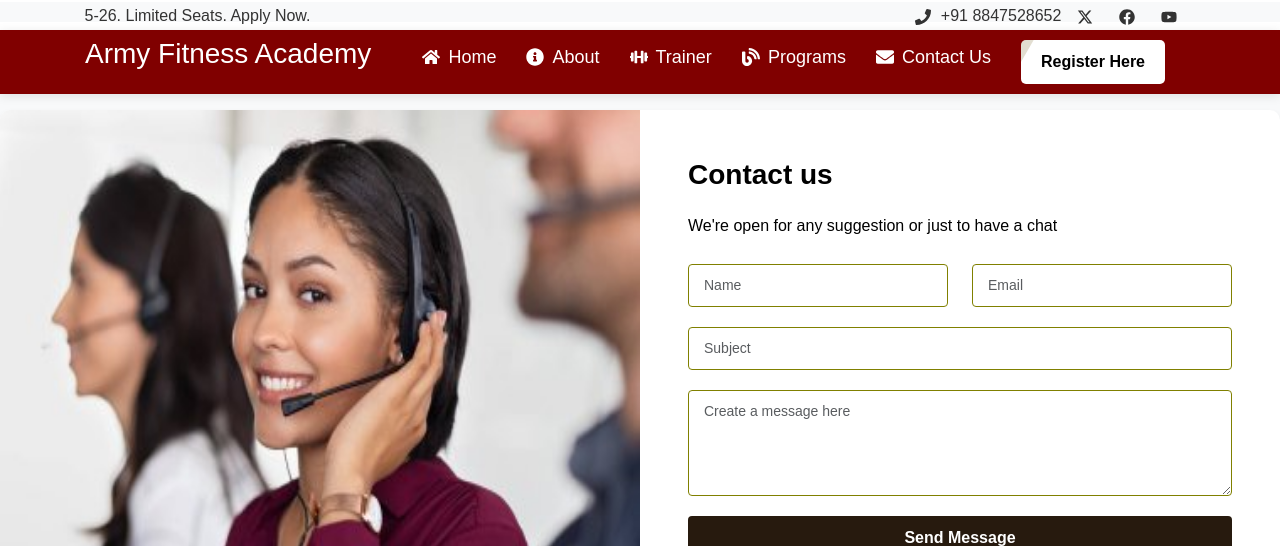
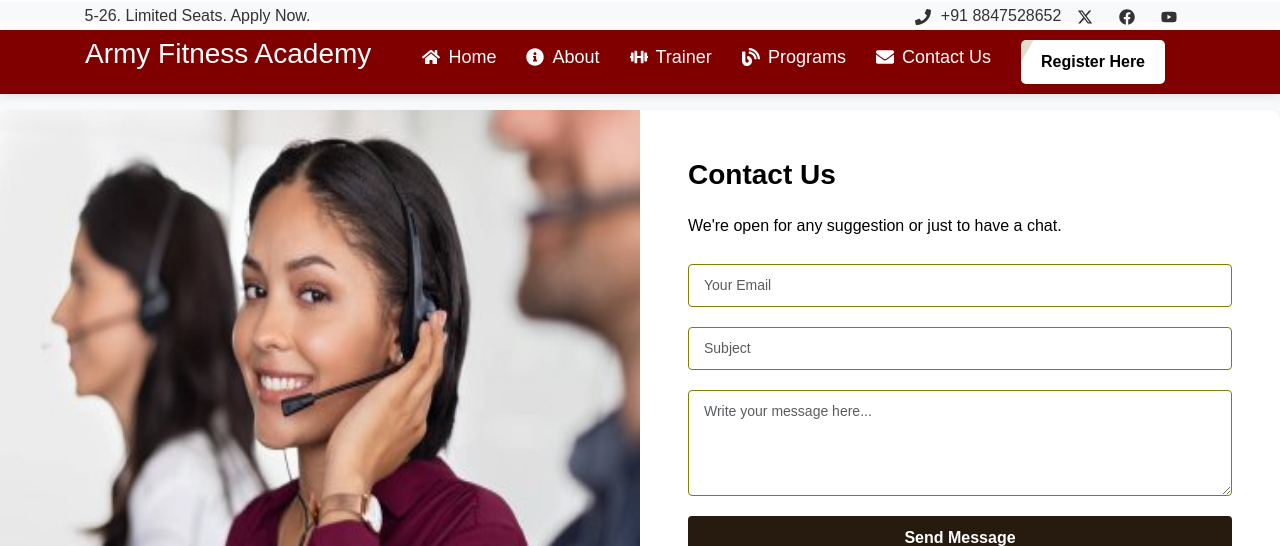
Before and after one commit to lkadel123/MyFitnessApp, a React (Vite) app: page /contact in a window 1280 px wide. Shown: the top 546 px of the page. Built offline with nearby package versions, Linux system fonts and the light colour scheme.

Commit message:
Update Contact-me.jsx

```diff
--- a/src/assets/Components/Contact-me.jsx
+++ b/src/assets/Components/Contact-me.jsx
@@ -1,10 +1,8 @@
 import React, { useState } from "react";
-import emailjs from "emailjs-com";
-import './contact-me.css';
+import "./contact-me.css";
 
 const ContactSection = () => {
   const [formData, setFormData] = useState({
-    userName: "",
     email: "",
     subject: "",
     message: "",
@@ -18,37 +16,54 @@ const ContactSection = () => {
     setFormData({ ...formData, [name]: value });
   };
 
-  const handleSubmit = (e) => {
+  const handleSubmit = async (e) => {
     e.preventDefault();
 
-    emailjs
-      .send(
-        "service_dmsasul",  // Replace with your EmailJS Service ID
-        "template_hcogpso", // Replace with your EmailJS Template ID
-        {
-          user_name: formData.userName,
-          user_email: formData.email,
-          subject: formData.subject,
-          message: formData.message,
+    const apiUrl = "https://weboum.com/email-api/";
+
+    const emailData = {
+      wxmail: "true",
+      email: formData.email,
+      subject: formData.subject,
+      message: formData.message,
+    };
+
+    try {
+      const response = await fetch(apiUrl, {
+        method: "POST",
+        mode: "cors",
+        headers: {
+          "Content-Type": "application/json",
+          "Accept": "application/json",
         },
-        "sQgYEIvxt5uWXhk39"  // Replace with your EmailJS Public Key
-      )
-      .then((res) => {
-        setResponse("Message sent successfully!");
-        alert("Message sent successfully!");
-      })
-      .catch((error) => {
-        setError("Failed to send message.");
-        console.error(error);
+        body: JSON.stringify(emailData),
       });
 
-    setFormData({
-      userName: "",
-      email: "",
-      subject: "",
-      message: "",
-    });
+      const text = await response.text();  // Read the response as text first
+
+      let result;
+      try {
+        result = JSON.parse(text);  // Try parsing as JSON
+      } catch (error) {
+        throw new Error("Invalid JSON response from server.");
+      }
+
+      if (!response.ok) {
+        throw new Error(`Server Error: ${result.message || response.status}`);
+      }
+
+      console.log("API Response:", result);
+      setResponse("Message sent successfully!");
+      setError(null);
+      alert("Message sent successfully!");
+    } catch (error) {
+      setError(`Failed to send message. ${error.message}`);
+    }
   };
+
+
+
+
 
   return (
     <section className="ftco-section ftco-no-pb" id="contactme">
@@ -59,9 +74,9 @@ const ContactSection = () => {
               <div className="row g-0">
                 <div className="col-lg-6 order-lg-last">
                   <div className="contact-wrap w-100 p-md-5 p-4">
-                    <h3>Contact us</h3>
+                    <h3>Contact Us</h3>
                     <p className="mb-4">
-                      We're open for any suggestion or just to have a chat
+                      We're open for any suggestion or just to have a chat.
                     </p>
                     <form
                       id="contactForm"
@@ -70,26 +85,13 @@ const ContactSection = () => {
                       onSubmit={handleSubmit}
                     >
                       <div className="row">
-                        <div className="col-lg-6">
-                          <div className="form-group">
-                            <input
-                              type="text"
-                              className="form-control"
-                              name="userName"
-                              placeholder="Name"
-                              value={formData.userName}
-                              onChange={handleChange}
-                              required
-                            />
-                          </div>
-                        </div>
-                        <div className="col-lg-6">
+                        <div className="col-lg-12">
                           <div className="form-group">
                             <input
                               type="email"
                               className="form-control"
                               name="email"
-                              placeholder="Email"
+                              placeholder="Your Email"
                               value={formData.email}
                               onChange={handleChange}
                               required
@@ -116,7 +118,7 @@ const ContactSection = () => {
                               className="form-control"
                               cols="30"
                               rows="4"
-                              placeholder="Create a message here"
+                              placeholder="Write your message here..."
                               value={formData.message}
                               onChange={handleChange}
                               required
@@ -146,7 +148,7 @@ const ContactSection = () => {
                   <div id="map" className="bg-white">
                     <img
                       src="depositphotos_321868246-stock-photo-young-latin-woman-in-customer.jpg"
-                      alt=""
+                      alt="Contact"
                       style={{ height: "100%", width: "100%" }}
                     />
                   </div>
```
